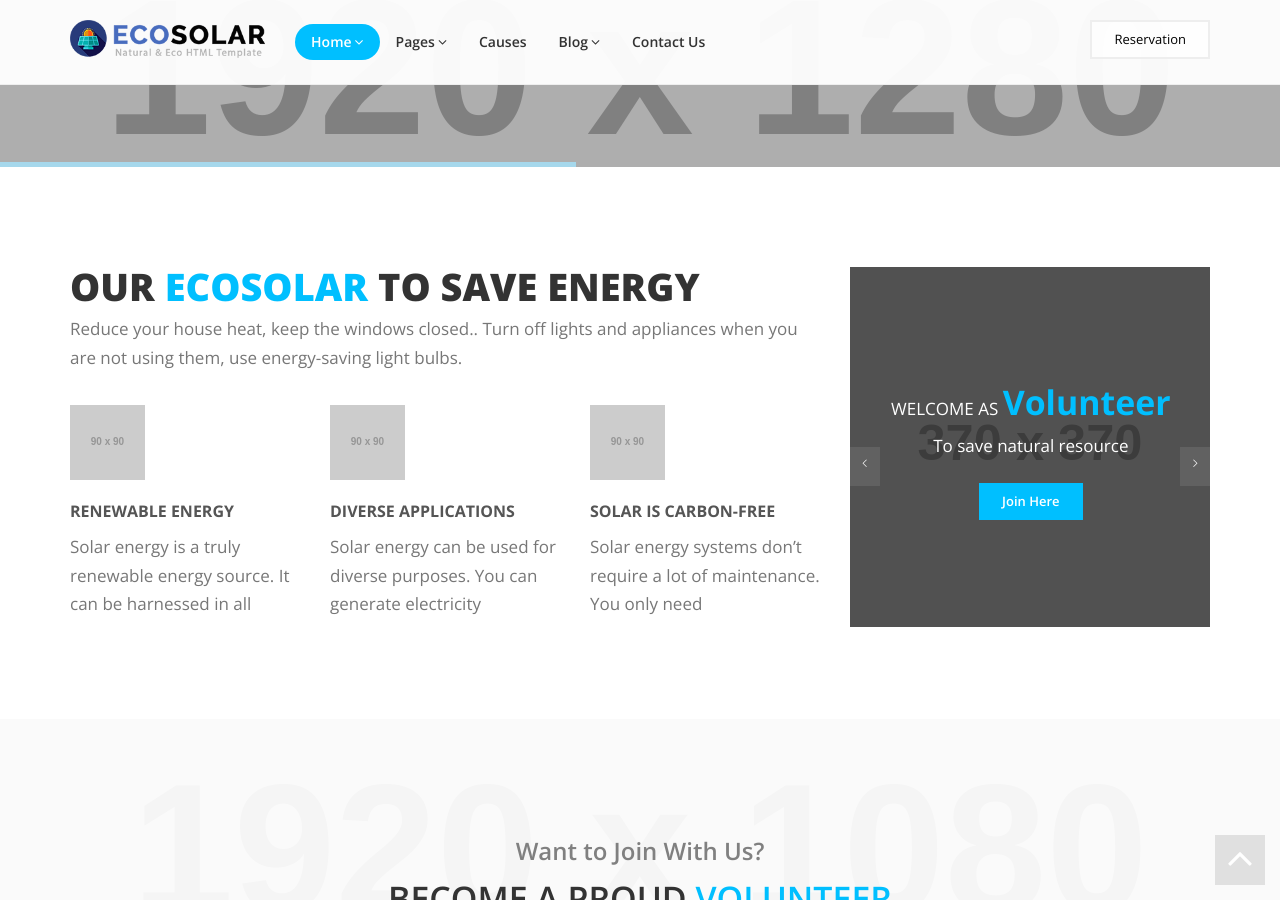
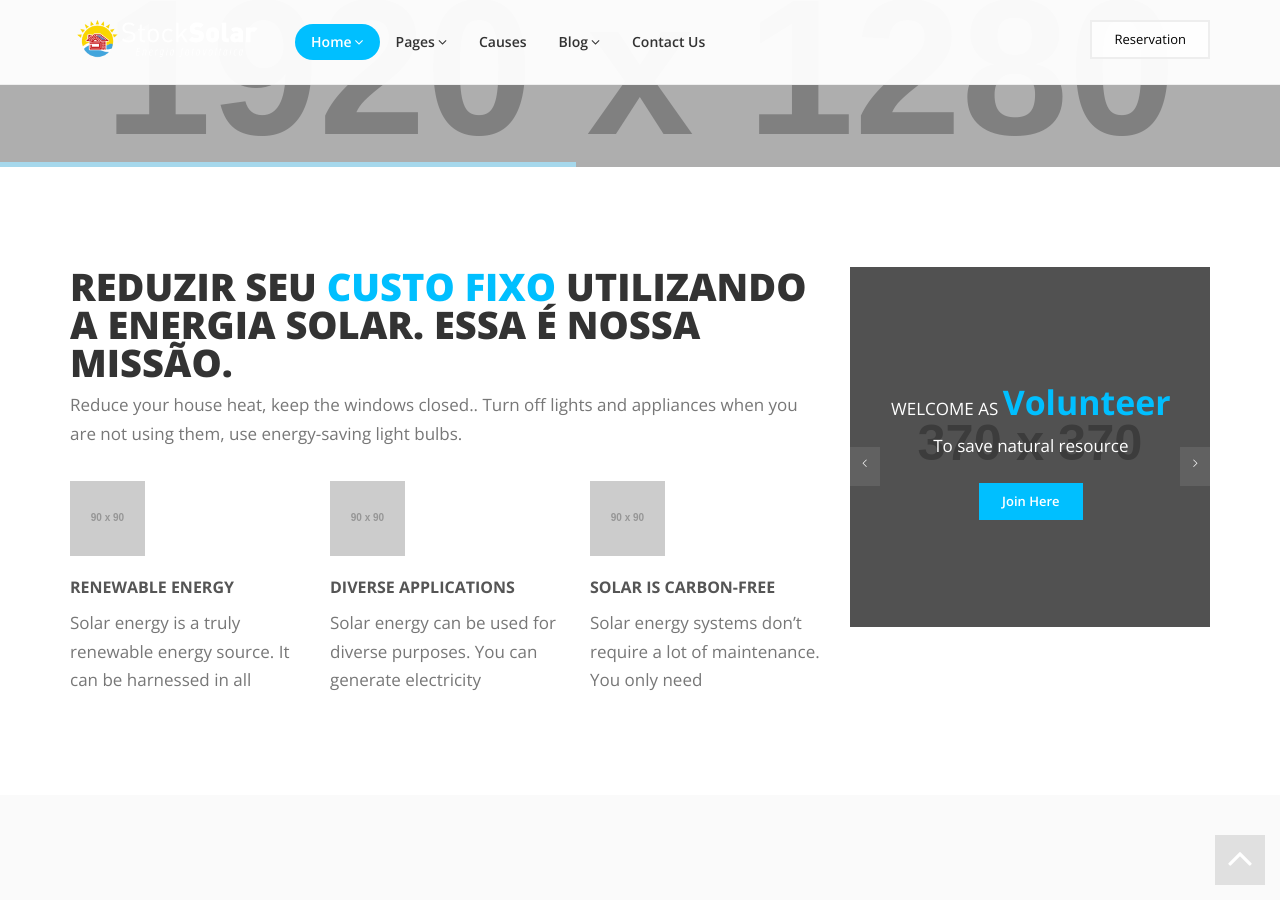
Before and after one commit to fmkoba/stocksolar, a Jekyll site: the page index-mp-layout1.html, which Jekyll copies as it is, in a window 1280 px wide and 900 px high, scrolled down 733 px. Built offline with Jekyll 4.4.1, drawn with Linux system fonts in a browser that asks for light colours; some web fonts are replaced.

Commit message:
H2 e logos

```diff
--- a/_layouts/base.html
+++ b/_layouts/base.html
@@ -9,7 +9,7 @@
         <div id="preloader">
             <div id="spinner">
                 <img class="floating ml-5" src="images/preloaders/13.png" alt="">
-                <h5 class="line-height-50 font-18">Stock Solar...</h5>
+                <h5 class="line-height-50 font-55">Energia fotovoltaica acessível a todos!</h5>
             </div>
             <!-- <div id="disable-preloader" class="btn btn-default btn-sm">Disable Preloader</div> -->
         </div>
--- a/index-mp-layout1.html
+++ b/index-mp-layout1.html
@@ -417,7 +417,7 @@
         <div class="section-content">
           <div class="row xs-text-center">
             <div class="col-md-8">
-              <h2 class="text-uppercase mt-0 line-height-1">our <span class="text-theme-colored">ecosolar</span> to save energy</h2>
+              <h2 class="text-uppercase mt-0 line-height-1">Reduzir seu <span class="text-theme-colored">custo fixo</span> utilizando a energia solar. Essa é nossa missão.</h2>
               <p>Reduce your house heat, keep the windows closed.. Turn off lights and appliances when you are not using them, use energy-saving light bulbs.</p>
               <div class="row">
                 <div class="col-xs-12 col-sm-4 col-md-4">
```
Also changed, not shown: images/logo-wide-white-footer.png, images/logo-wide-white-footer@2x.png, images/logo-wide-white.png, images/logo-wide-white@2x.png, images/logo-wide.png, images/logo-wide@2x.png, images/preloaders/13.jpg (added), images/preloaders/13.png.
